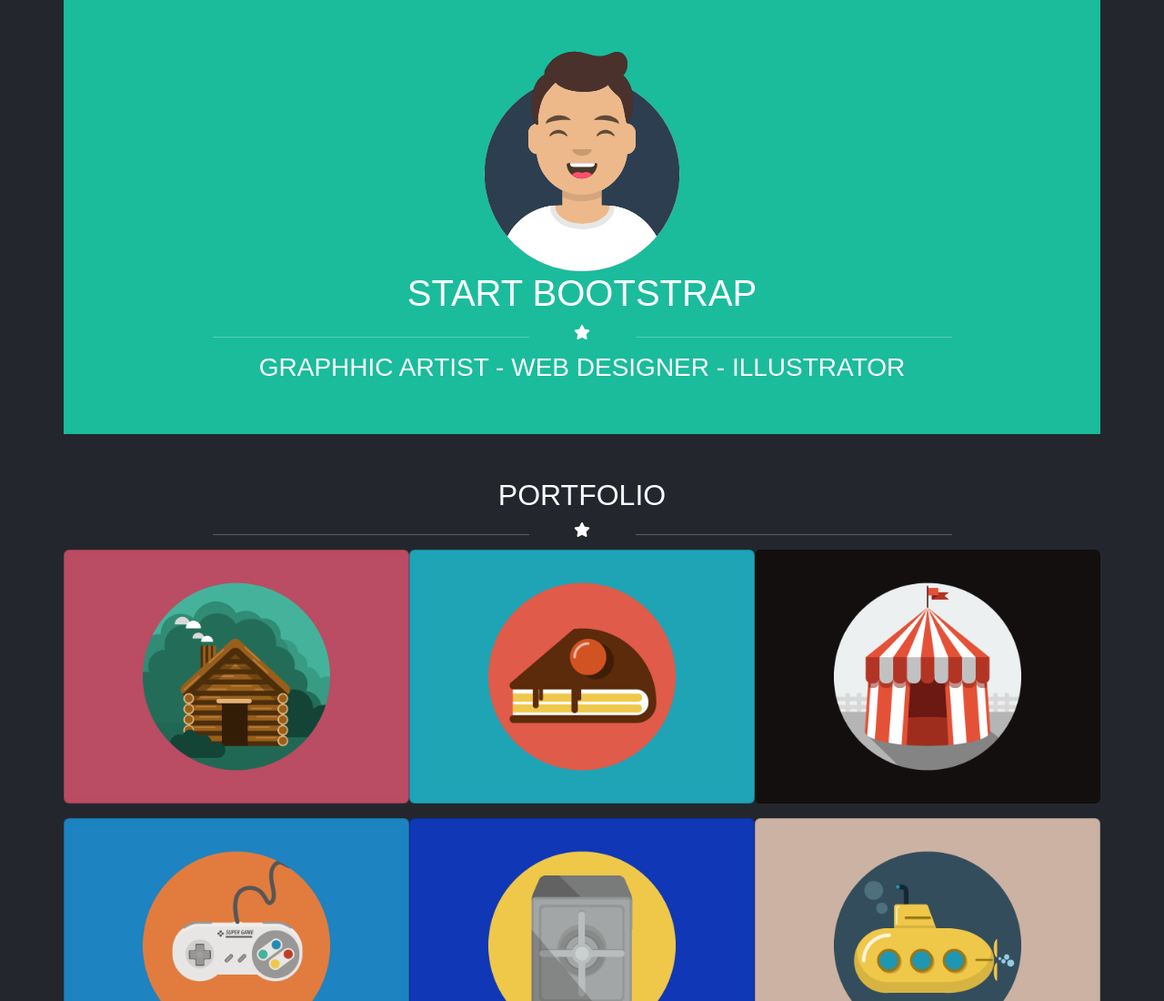
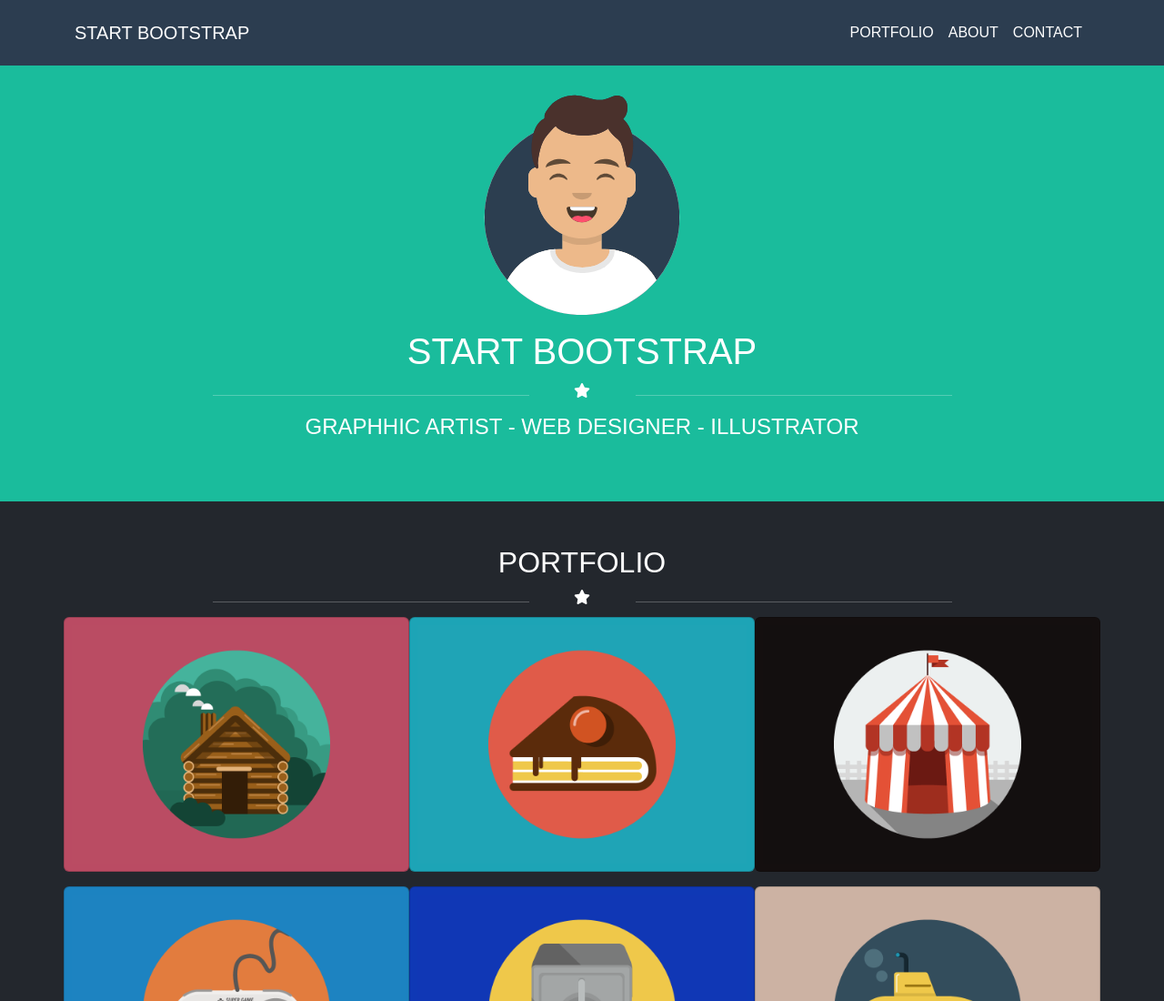
Before and after one commit to lucafagiolini/html-css-bootstrap-freelancer, a plain HTML site: page index.html in a window 1280 px wide. Shown: the top 1100 px of the page at 91% size. Drawn offline with nearby package versions, Linux system fonts and the light colour scheme.

Commit message:
navbar checkpoint

```diff
--- a/index.html
+++ b/index.html
@@ -20,12 +20,42 @@
     <script src="https://kit.fontawesome.com/39dc9eb8ed.js" crossorigin="anonymous"></script>
 
 </head>
+<div class="dark-gray fixed-top">
+    <nav class="container navbar navbar-expand-lg bg-body-tertiary text-uppercase py-0">
+        <div class="container-fluid dark-gray py-3">
+            <a class="navbar-brand text-white" href="#">start bootstrap</a>
+            <button class="navbar-toggler border-white" type="button" data-bs-toggle="collapse"
+                data-bs-target="#navbarSupportedContent" aria-controls="navbarSupportedContent" aria-expanded="false"
+                aria-label="Toggle navigation">
+                <span class="navbar-toggler-icon"></span>
+            </button>
+            <div>
+                <div class="collapse navbar-collapse" id="navbarSupportedContent">
+                    <ul class="navbar-nav me-auto mb-2 mb-lg-0">
+                        <li class="nav-item">
+                            <a class="nav-link active text-white" aria-current="page" href="#">portfolio</a>
+                        </li>
+                        <li class="nav-item">
+                            <a class="nav-link active text-white" aria-current="page" href="#">about</a>
+                        </li>
+                        <li class="nav-item">
+                            <a class="nav-link active text-white" aria-current="page" href="#">contact</a>
+                        </li>
+                    </ul>
+                </div>
+            </div>
+        </div>
+    </nav>
+    </nav>
+</div>
+
 
 <body>
+    <div class="green pt-5">
         <div id="hero" class=" py-5 container container-sm container-md container-lg container-xl text-uppercase green">
             <div class="row justify-content-center text-center">
                 <div class="col-12">
-                <img id="avatar" src="img/avatar.svg" class="img-fluid" alt="avatar">
+                    <img id="avatar" src="img/avatar.svg" class="img-fluid mb-3" alt="avatar">
                     <h1>start bootstrap</h1>
                 </div>
                 <div id="star" class="row justify-content-center">
@@ -40,12 +70,13 @@
                     </div>
                 </div>
                 <div class="row">
-                <div class="col-12">
-                    <h3>graphhic artist - web designer - illustrator</h3>
+                    <div class="col-12 fs-4 fw-light">
+                        <p>graphhic artist - web designer - illustrator</p>
                     </div>
                 </div>
             </div>
 
+        </div>
     </div>
     <main>
         <div class="py-5 container container-sm container-md container-lg container-xl">
```
Lines whose indentation alone changed are shown as unchanged.
